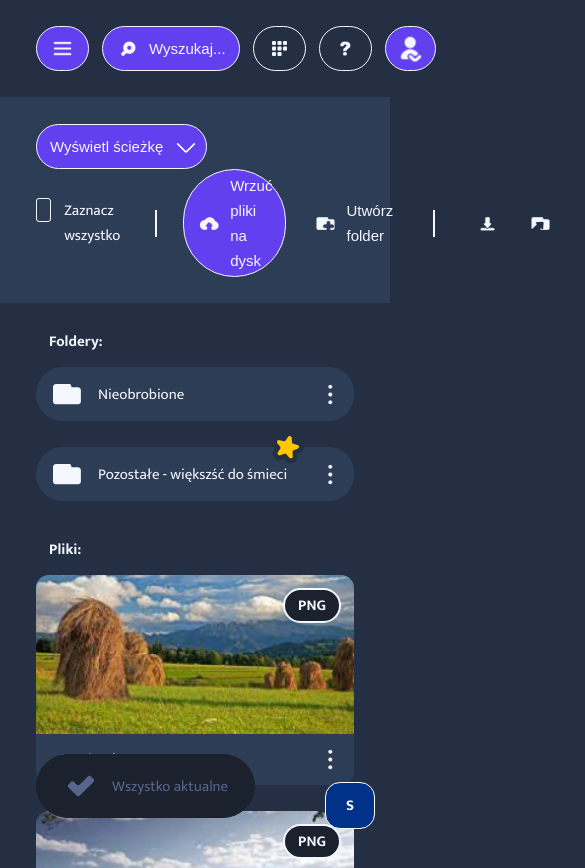
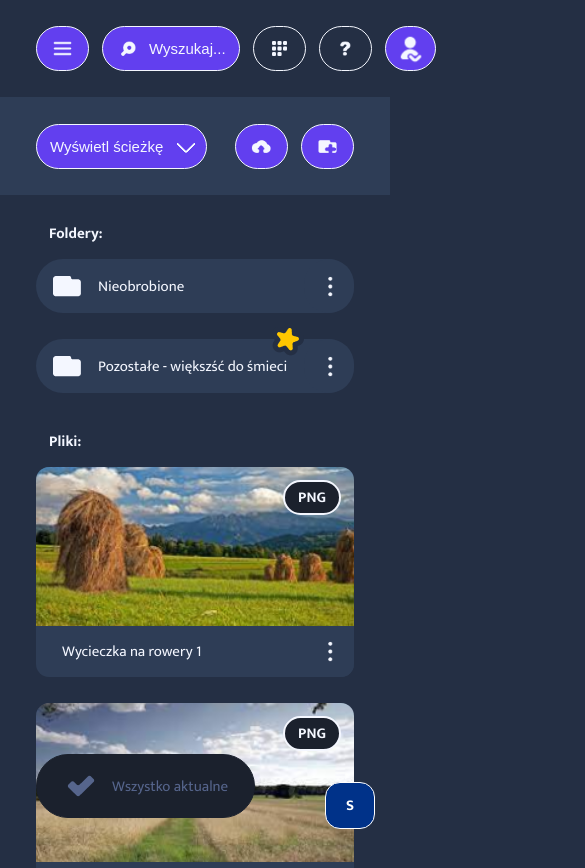
Before and after one commit to BarteXikora/file-explorer-app, a React (Create React App) app: page / in a window 390 px wide. Shown: the top 868 px of the page, 585 px wide, since content can reach past the window. Built offline with nearby package versions, Linux system fonts and the light colour scheme.

Commit message:
Created mobile version of header component.

```diff
--- a/src/components/elements/path/Path.styles.tsx
+++ b/src/components/elements/path/Path.styles.tsx
@@ -3,7 +3,7 @@ import styled from 'styled-components'
 const StyledPath = styled.div`
     padding: ${(props) => props.theme.margins.small} 0;
     padding-left: 25px;
-    margin-bottom: ${(props) => props.theme.margins.medium};
+    margin-bottom: ${(props) => props.theme.margins.small};
     position: relative;
     font-weight: bold;
 
--- a/src/components/layout/header/Header.styles.tsx
+++ b/src/components/layout/header/Header.styles.tsx
@@ -1,14 +1,16 @@
 import styled from 'styled-components'
 
 const StyledHeader = styled.header`
+    display: flex;
+    gap: ${(props) => props.theme.margins.small};
+    align-items: center;
+    flex-wrap: wrap;
     background-color: ${(props) => props.theme.colors.gray};
     padding: ${(props) => props.theme.margins.sectionBig};
     padding-top: calc(${(props) => props.theme.margins.medium} + 98px);
 
-    .functions-box {
-        display: flex;
-        gap: ${(props) => props.theme.margins.small};
-        align-items: center;
+    .path-box {
+        flex-basis: 100%;
     }
 
     .separator {
@@ -17,12 +19,25 @@ const StyledHeader = styled.header`
         border: 1px solid ${(props) => props.theme.colors.white};
     }
 
-    .selected-operations {
+    .buttons-box {
         display: flex;
         align-items: center;
+        gap: ${(props) => props.theme.margins.small};
+    }
 
-        .separator {
-            margin-right: ${(props) => props.theme.margins.medium};
+    @media (max-width: ${(props) => props.theme.screenSizes.medium}) {
+        .path-box {
+            flex-basis: 0;
+        }
+
+        .buttons-box {
+            margin-left: auto;
+        }
+    }
+
+    @media (max-width: ${(props) => props.theme.screenSizes.small}) {
+        .buttons-box button span {
+            display: none;
         }
     }
 `
--- a/src/components/layout/header/Header.tsx
+++ b/src/components/layout/header/Header.tsx
@@ -1,64 +1,28 @@
-import { useState } from 'react'
-
 import StyledHeader from './Header.styles'
 import Path from '../../elements/path/Path'
 import Button from '../../ui/button/Button'
-import Checkbox from '../../ui/checkbox/Checkbox'
 
 import iconUpload from '../../../assets/icons/icon-upload.png'
 import iconNewFolder from '../../../assets/icons/icon-new-folder.png'
-import iconDownload from '../../../assets/icons/icon-download.png'
-import iconMove from '../../../assets/icons/icon-move.png'
-import iconStar from '../../../assets/icons/icon-star.png'
-import iconShow from '../../../assets/icons/icon-show.png'
-import iconDelete from '../../../assets/icons/icon-delete.png'
 
 const Header = () => {
-    const [__allSelected, __setAllSelected] = useState(false)
+    return <StyledHeader>
+        <div className="path-box">
+            <Path />
+        </div>
 
-    return <StyledHeader>
-        <Path />
-
-        <div className="functions-box">
-            <Checkbox isChecked={__allSelected} setIsChecked={__setAllSelected} label='Zaznacz wszystko' />
-
-            <span className="separator" />
-
-            <Button size='small'>
+        <div className="buttons-box">
+            <Button>
                 <img src={iconUpload} alt="Wrzuć pliki na dysk" />
 
-                Wrzuć pliki na dysk
+                <span>Wrzuć pliki na dysk</span>
             </Button>
 
-            <Button variant='tertiary' size='small'>
+            <Button>
                 <img src={iconNewFolder} alt="Utwórz folder" />
 
-                Utwórz folder
+                <span>Utwórz folder</span>
             </Button>
-
-            <div className="selected-operations">
-                <span className="separator" />
-
-                <Button variant='tertiary' size='small'>
-                    <img src={iconDownload} alt="Pobierz" />
-                </Button>
-
-                <Button variant='tertiary' size='small'>
-                    <img src={iconMove} alt="Przenieś..." />
-                </Button>
-
-                <Button variant='tertiary' size='small'>
-                    <img src={iconStar} alt="Oznacz gwiazdką" />
-                </Button>
-
-                <Button variant='tertiary' size='small'>
-                    <img src={iconShow} alt="Zmień widoczność" />
-                </Button>
-
-                <Button variant='tertiary' size='small'>
-                    <img src={iconDelete} alt="Usuń" />
-                </Button>
-            </div>
         </div>
     </StyledHeader>
 }
```
